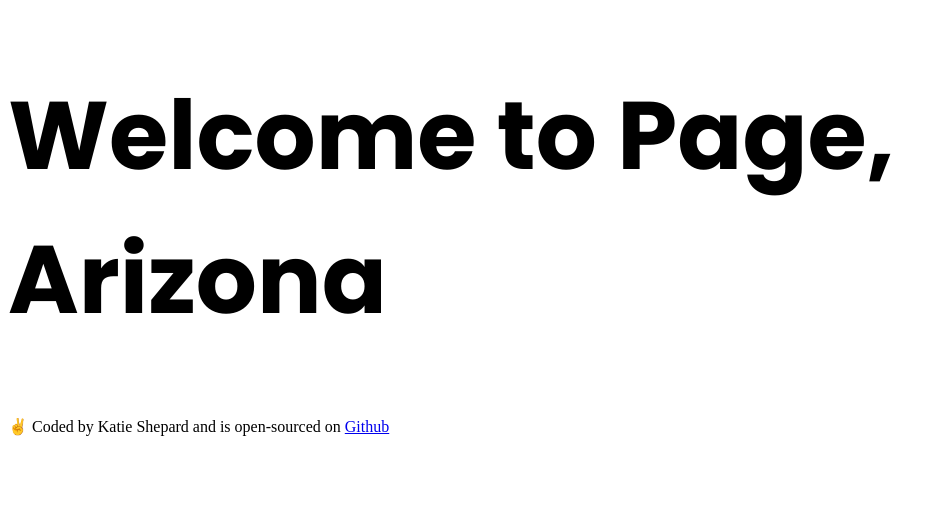
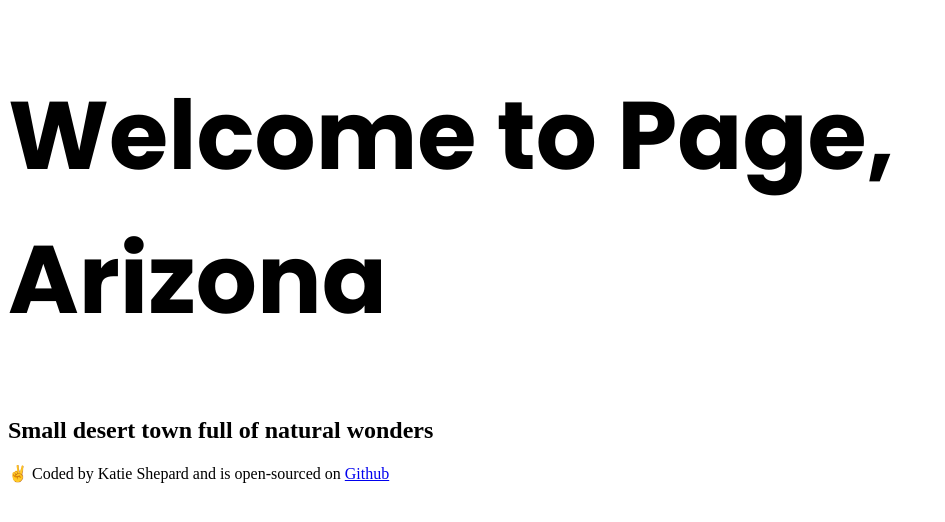
Before and after one commit to kdshepard89/travel-project, a plain HTML site: page index.html in a window 1280 px wide. Shown: the whole page, without its empty margins (0-945 px from the left). Drawn offline with Linux system fonts and the light colour scheme.

Commit message:
added h2

```diff
--- a/index.html
+++ b/index.html
@@ -15,6 +15,7 @@
   </head>
   <body>
     <h1>Welcome to Page, Arizona</h1>
+    <h2>Small desert town full of natural wonders</h2>
     <footer>
       ✌️ Coded by Katie Shepard and is open-sourced on
       <a href="https://github.com/kdshepard89/travel-project">Github</a>
```
